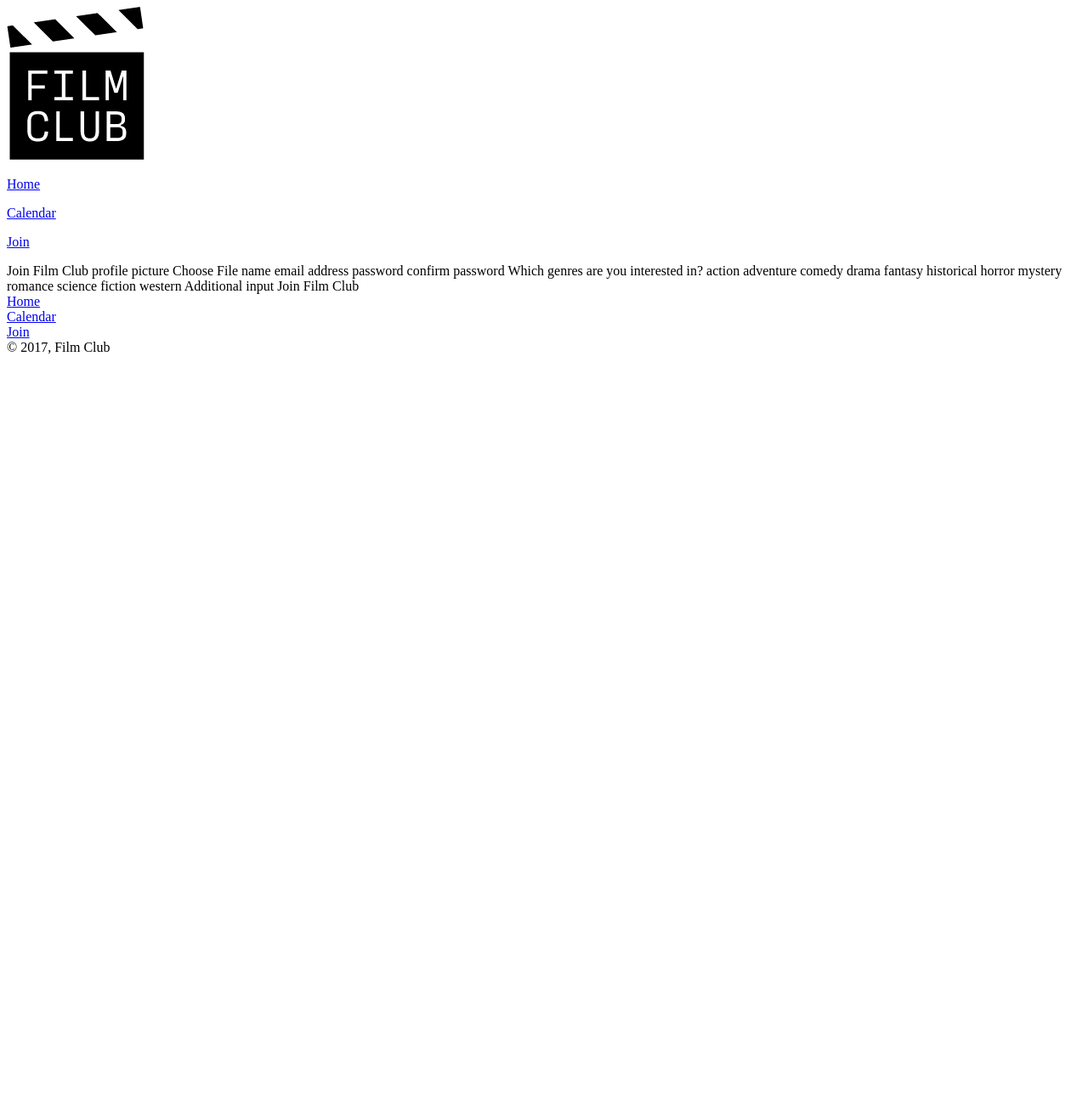
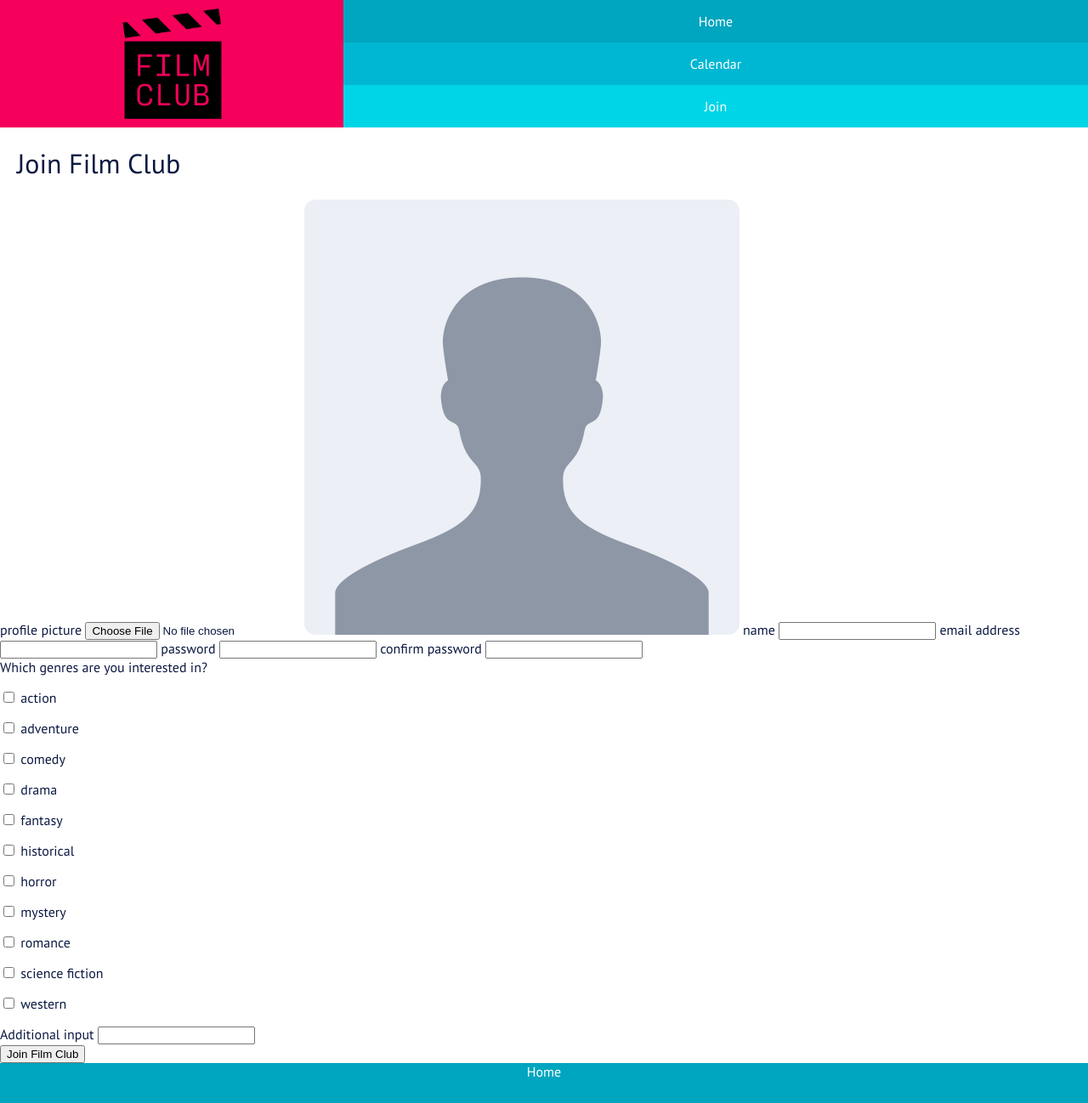
Before and after one commit to jason-tuttle/tiy-week-two-project, a plain HTML site: page join/index.html in a window 1280 px wide. Shown: the top 1298 px of the page at 85% size. Before the commit the page ends 800 px from the top, so only its background shows below. Drawn offline with Linux system fonts and the light colour scheme.

Commit message:
join page stylin

```diff
--- a/css/main.css
+++ b/css/main.css
@@ -10,6 +10,7 @@ body {
   font-family: "PT Sans", sans-serif;
 }
 h1 {
+  padding-left: 20px;
   font-weight: lighter;
 }
 h2 {
@@ -81,6 +82,7 @@ nav p, footer p {
   padding: 20px 0;
 }
 .main-header {
+  padding-left: 20px;
   font-size: 2em;
 }
 
--- a/join/index.html
+++ b/join/index.html
@@ -3,6 +3,8 @@
   <head>
     <meta charset="utf-8">
     <title>Film Club - Join</title>
+    <link rel="stylesheet" href="../css/main.css">
+    <meta name="viewport" content="width=device-width, initial-scale=1">
   </head>
   <body>
     <header id="top">
@@ -22,37 +24,57 @@
       </nav>
     </header>
     <main>
+      <h1>Join Film Club</h1>
+      <form class="join-form" action="index.html" method="post">
+        <div class="form-personal">
+          <label for="profile-pic">profile picture</label>
+          <input type="file" id="profile-pic" name="profile-pic" value="Choose File">
+          <img src="../images/profile-placeholder.png" alt="profile picture">
+          <label for="name">name</label>
+          <input type="text" id="name" name="name" value="">
+          <label for="email">email address</label>
+          <input type="email" id="email" name="email" value="">
+          <label for="password">password</label>
+          <input type="password" id="password" name="password" value="">
+          <label for="password">confirm password</label>
+          <input type="password" id="password-confirm" name="password" value="">
+        </div>
+        <div class="form-interests">
+          <label for="">Which genres are you interested in?</label>
+          <p><input type="checkbox" id="action" name="interests" value="action">
+          <label for="action">action</label></p>
+          <p><input type="checkbox" id="adventure" name="interests" value="adventure">
+          <label for="adventure">adventure</label></p>
+          <p><input type="checkbox" id="comedy" name="interests" value="comedy">
+          <label for="comedy">comedy</label></p>
+          <p><input type="checkbox" id="drama" name="interests" value="drama">
+          <label for="drama">drama</label></p>
+          <p><input type="checkbox" id="fantasy" name="interests" value="fantasy">
+          <label for="fantasy">fantasy</label></p>
+          <p><input type="checkbox" id="historical" name="interests" value="historical">
+          <label for="historical">historical</label></p>
+          <p><input type="checkbox" id="horror" name="interests" value="horror">
+          <label for="horror">horror</label></p>
+          <p><input type="checkbox" id="mystery" name="interests" value="mystery">
+          <label for="mystery">mystery</label></p>
+          <p><input type="checkbox" id="romance" name="interests" value="romance">
+          <label for="romance">romance</label></p>
+          <p><input type="checkbox" id="science fiction" name="interests" value="science fiction">
+          <label for="science fiction">science fiction</label></p>
+          <p><input type="checkbox" id="western" name="interests" value="western">
+          <label for="western">western</label></p>
+        </div>
+        <div class="form-additional">
+          <label for="form-info">Additional input</label>
+          <input type="textarea" name="input" value="">
+        </div>
+        <div class="form-submit">
+          <input type="submit" name="submit" value="Join Film Club">
+        </div>
 
+      </form>
     </main>
-    Join Film Club
 
-    profile picture
-    Choose File
-
-    name
-
-    email address
-
-    password
-
-    confirm password
-
-    Which genres are you interested in?
-    action
-    adventure
-    comedy
-    drama
-    fantasy
-    historical
-    horror
-    mystery
-    romance
-    science fiction
-    western
-
-    Additional input
-
-    Join Film Club
     <footer>
 
       <div class="nav-home">
```
Also changed, not shown: 1 other file.
